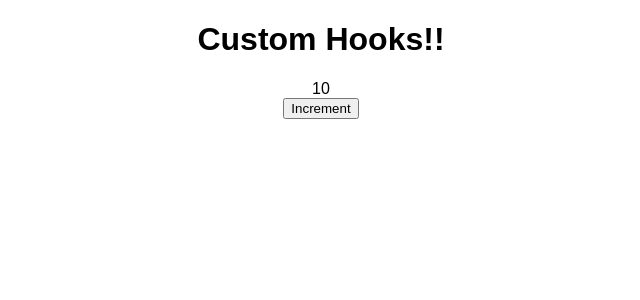
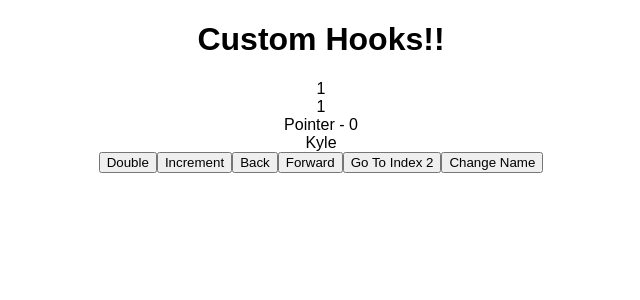
Before and after one commit to matteo9966/Hooks, a React (Create React App) app: page / in a window 1280 px wide. Shown: the top 300 px of the page, without its empty margins (319-959 px from the left). Built offline with nearby package versions, Linux system fonts and the light colour scheme.

Commit message:
Aggiunto un nuovo hook

```diff
--- a/src/App.js
+++ b/src/App.js
@@ -1,19 +1,15 @@
 import "./styles.css";
-import React from "react";
 // import { TimeoutComponent } from "./hooks/useTimeout/TimeoutComponent";
-// import { DebounceComponent } from "./hooks/useDebounce/DebounceComponent";
-import { UpdateEffectComponent } from "./hooks/useUpdateEffect/UpdateEffectComponent";
+import { DebounceComponent } from "./hooks/useDebounce/DebounceComponent";
+import { StateWithHistoryComponent } from "./hooks/useStateWithHistory/StateWithHistoryComponent";
+
 export default function App() {
-  // const setState = React.useState()[1];
-
   return (
     <div className="App">
       <h1>Custom Hooks!!</h1>
-      {/* <button onClick={setState}>setstate</button> */}
       {/* <TimeoutComponent /> */}
       {/* <DebounceComponent /> */}
-      <UpdateEffectComponent />
-      {console.log("rendering---")}
+      <StateWithHistoryComponent />
     </div>
   );
 }
--- /dev/null
+++ b/src/hooks/useStateWithHistory/StateWithHistoryComponent.js
@@ -0,0 +1,30 @@
+import { useState } from "react";
+import useStateWithHistory from "./useStateWithHistory";
+
+export function StateWithHistoryComponent() {
+  const [
+    count,
+    setCount,
+    { history, pointer, back, forward, go }
+  ] = useStateWithHistory(1);
+  const [name, setName] = useState("Kyle");
+
+  return (
+    <div>
+      <div>{count}</div>
+      <div>{history.join(", ")}</div>
+      <div>Pointer - {pointer}</div>
+      <div>{name}</div>
+      <button onClick={() => setCount((currentCount) => currentCount * 2)}>
+        Double
+      </button>
+      <button onClick={() => setCount((currentCount) => currentCount + 1)}>
+        Increment
+      </button>
+      <button onClick={back}>Back</button>
+      <button onClick={forward}>Forward</button>
+      <button onClick={() => go(2)}>Go To Index 2</button>
+      <button onClick={() => setName("John")}>Change Name</button>
+    </div>
+  );
+}
--- /dev/null
+++ b/src/hooks/useStateWithHistory/useStateWithHistory.js
@@ -0,0 +1,59 @@
+import { useCallback, useRef, useState } from "react";
+
+export default function useStateWithHistory(
+  defaultValue,
+  { capacity = 10 } = {}
+) {
+  const [value, setValue] = useState(defaultValue);
+  const historyRef = useRef([value]);
+  const pointerRef = useRef(0);
+
+  const set = useCallback(
+    (v) => {
+      const resolvedValue = typeof v === "function" ? v(value) : v;
+      if (historyRef.current[pointerRef.current] !== resolvedValue) {
+        if (pointerRef.current < historyRef.current.length - 1) {
+          historyRef.current.splice(pointerRef.current + 1);
+        }
+        historyRef.current.push(resolvedValue);
+
+        while (historyRef.current.length > capacity) {
+          historyRef.current.shift();
+        }
+        pointerRef.current = historyRef.current.length - 1;
+      }
+      setValue(resolvedValue);
+    },
+    [capacity, value]
+  );
+
+  const back = useCallback(() => {
+    if (pointerRef.current <= 0) return;
+    pointerRef.current--;
+    setValue(historyRef.current[pointerRef.current]);
+  }, []);
+
+  const forward = useCallback(() => {
+    if (pointerRef.current >= historyRef.current.length - 1) return;
+    pointerRef.current++;
+    setValue(historyRef.current[pointerRef.current]);
+  }, []);
+
+  const go = useCallback((index) => {
+    if (index < 0 || index > historyRef.current.length - 1) return;
+    pointerRef.current = index;
+    setValue(historyRef.current[pointerRef.current]);
+  }, []);
+
+  return [
+    value,
+    set,
+    {
+      history: historyRef.current,
+      pointer: pointerRef.current,
+      back,
+      forward,
+      go
+    }
+  ];
+}
```
